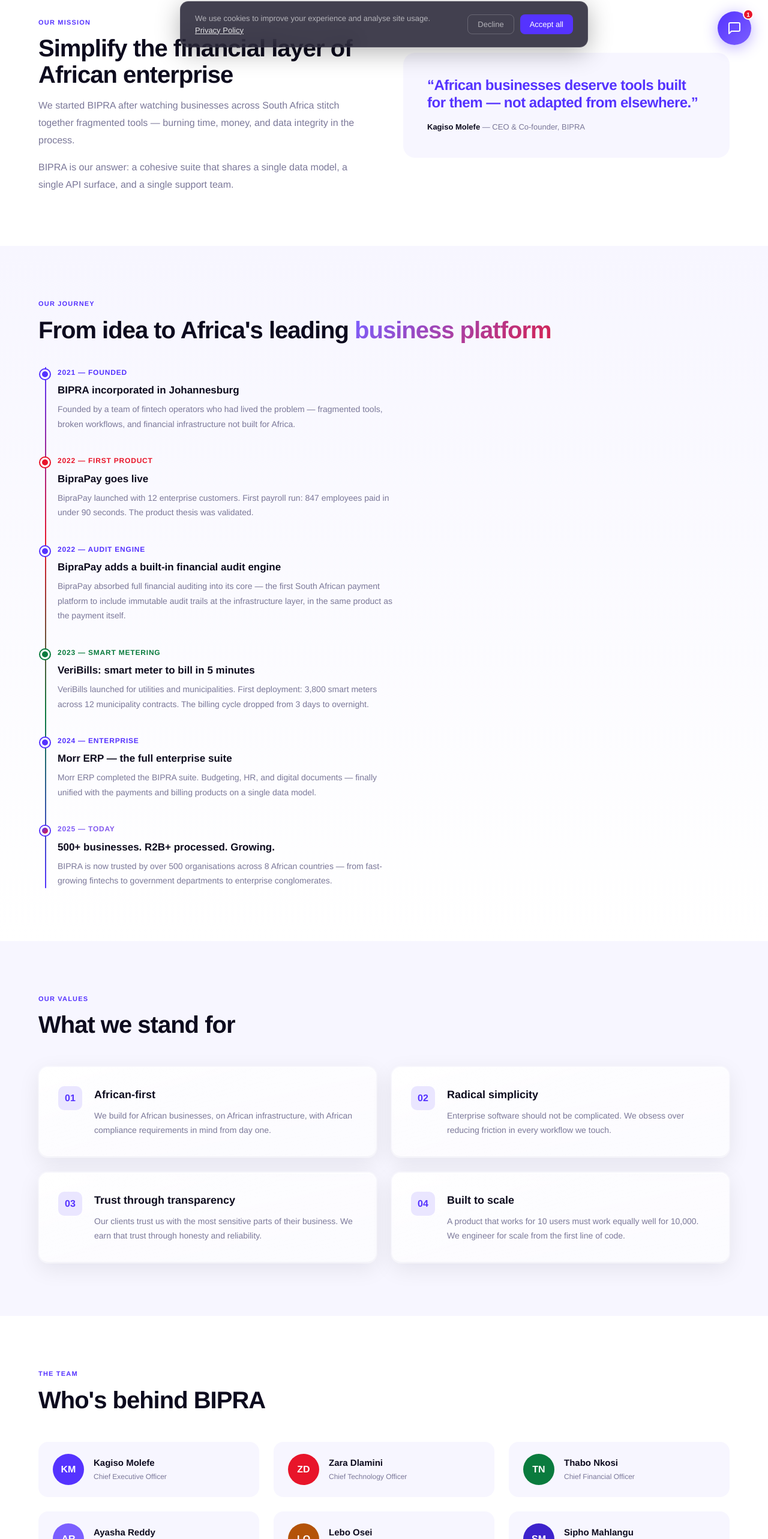
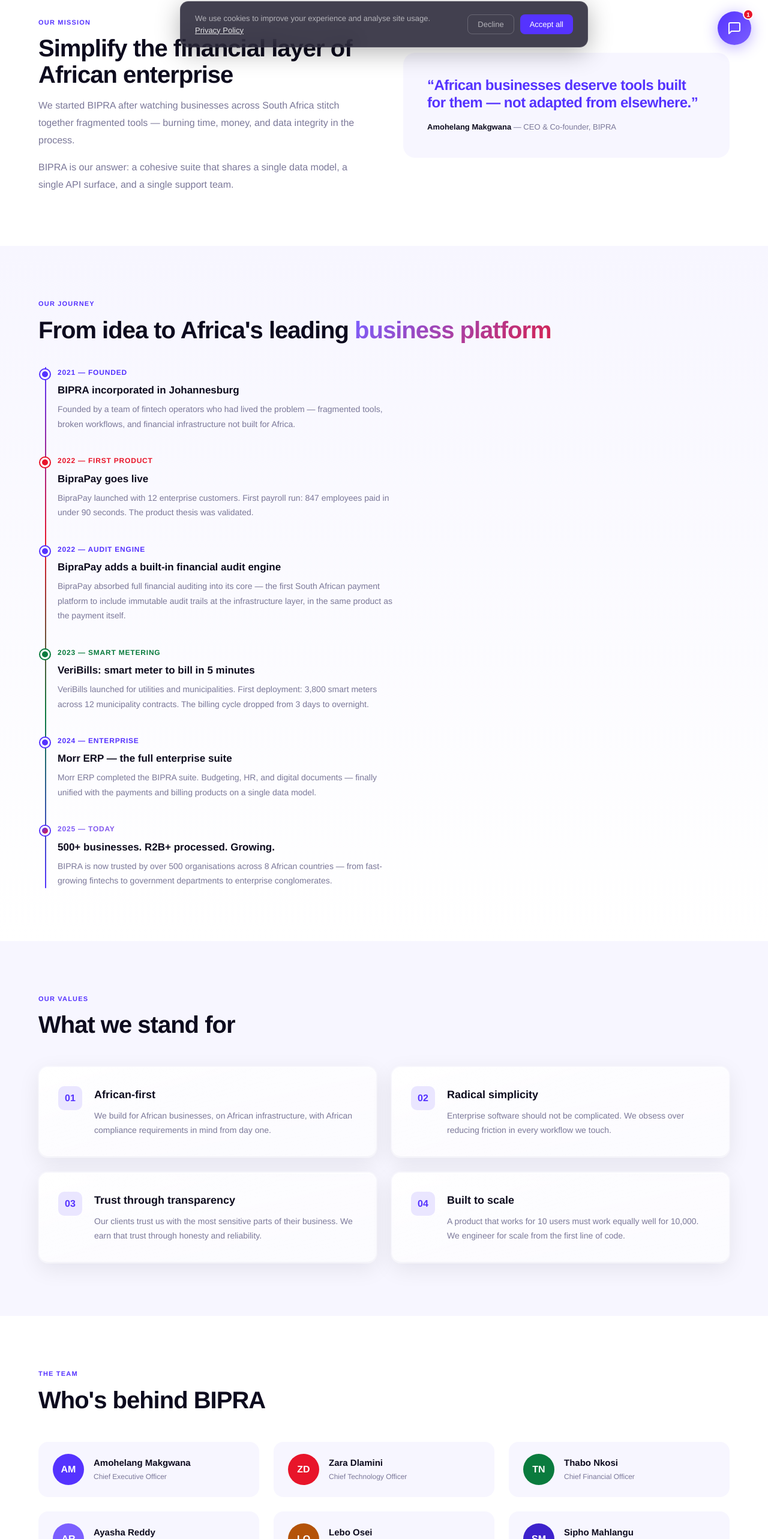
Before and after one commit to amomakgwana-web/website, a Next.js app: page /about in a window 1280 px wide. Shown: the part 697-3263 px from the top of the page at 60% size. Built offline with nearby package versions, Linux system fonts and the light colour scheme.

Commit message:
Update CEO name to Amohelang Makgwana
Replaces the placeholder "Kagiso Molefe" name and "KM" avatar initials
with the real CEO name in both the founder pull-quote and the
leadership team card on the About page.

```diff
--- a/app/about/page.tsx
+++ b/app/about/page.tsx
@@ -25,7 +25,7 @@ export default function Page() {
     </div></section>
     <section className="section"><div className="inner two-col" style={{display:"grid",gridTemplateColumns:"1fr 1fr",gap:"64px",alignItems:"center"}}>
     <div><p className="slabel">Our mission</p><h2 className="stitle">Simplify the financial layer of African enterprise</h2><p style={{fontSize:"16px",color:"var(--muted)",lineHeight:"1.8",marginBottom:"16px"}}>We started BIPRA after watching businesses across South Africa stitch together fragmented tools — burning time, money, and data integrity in the process.</p><p style={{fontSize:"16px",color:"var(--muted)",lineHeight:"1.8"}}>BIPRA is our answer: a cohesive suite that shares a single data model, a single API surface, and a single support team.</p></div>
-    <div style={{background:"var(--off)",borderRadius:"20px",padding:"40px"}}><div style={{fontFamily:"var(--fd)",fontSize:"24px",fontWeight:"800",color:"var(--p)",lineHeight:"1.2",letterSpacing:"-.5px",marginBottom:"16px"}}>“African businesses deserve tools built for them — not adapted from elsewhere.”</div><div style={{fontSize:"13px",color:"var(--muted)"}}><strong style={{color:"var(--ink)"}}>Kagiso Molefe</strong> — CEO &amp; Co-founder, BIPRA</div></div>
+    <div style={{background:"var(--off)",borderRadius:"20px",padding:"40px"}}><div style={{fontFamily:"var(--fd)",fontSize:"24px",fontWeight:"800",color:"var(--p)",lineHeight:"1.2",letterSpacing:"-.5px",marginBottom:"16px"}}>“African businesses deserve tools built for them — not adapted from elsewhere.”</div><div style={{fontSize:"13px",color:"var(--muted)"}}><strong style={{color:"var(--ink)"}}>Amohelang Makgwana</strong> — CEO &amp; Co-founder, BIPRA</div></div>
     </div></section>
 
     <section className="section" style={{background:"linear-gradient(180deg,var(--off) 0%,#fff 100%)"}}><div className="inner">
@@ -54,7 +54,7 @@ export default function Page() {
     <section className="section"><div className="inner">
     <p className="slabel">The team</p><h2 className="stitle" style={{marginBottom:"48px"}}>Who's behind BIPRA</h2>
     <div className="g3">
-      <div style={{display:"flex",alignItems:"center",gap:"16px",padding:"20px 24px",background:"var(--off)",borderRadius:"16px"}}><div style={{width:"52px",height:"52px",borderRadius:"50%",background:"#5533FF",display:"flex",alignItems:"center",justifyContent:"center",flexShrink:"0"}}><span style={{fontFamily:"var(--fd)",fontWeight:"800",fontSize:"16px",color:"#fff"}}>KM</span></div><div><div style={{fontFamily:"var(--fd)",fontSize:"15px",fontWeight:"700",marginBottom:"2px"}}>Kagiso Molefe</div><div style={{fontSize:"12px",color:"var(--muted)"}}>Chief Executive Officer</div></div></div>
+      <div style={{display:"flex",alignItems:"center",gap:"16px",padding:"20px 24px",background:"var(--off)",borderRadius:"16px"}}><div style={{width:"52px",height:"52px",borderRadius:"50%",background:"#5533FF",display:"flex",alignItems:"center",justifyContent:"center",flexShrink:"0"}}><span style={{fontFamily:"var(--fd)",fontWeight:"800",fontSize:"16px",color:"#fff"}}>AM</span></div><div><div style={{fontFamily:"var(--fd)",fontSize:"15px",fontWeight:"700",marginBottom:"2px"}}>Amohelang Makgwana</div><div style={{fontSize:"12px",color:"var(--muted)"}}>Chief Executive Officer</div></div></div>
       <div style={{display:"flex",alignItems:"center",gap:"16px",padding:"20px 24px",background:"var(--off)",borderRadius:"16px"}}><div style={{width:"52px",height:"52px",borderRadius:"50%",background:"#E8152A",display:"flex",alignItems:"center",justifyContent:"center",flexShrink:"0"}}><span style={{fontFamily:"var(--fd)",fontWeight:"800",fontSize:"16px",color:"#fff"}}>ZD</span></div><div><div style={{fontFamily:"var(--fd)",fontSize:"15px",fontWeight:"700",marginBottom:"2px"}}>Zara Dlamini</div><div style={{fontSize:"12px",color:"var(--muted)"}}>Chief Technology Officer</div></div></div>
       <div style={{display:"flex",alignItems:"center",gap:"16px",padding:"20px 24px",background:"var(--off)",borderRadius:"16px"}}><div style={{width:"52px",height:"52px",borderRadius:"50%",background:"#0A7B3E",display:"flex",alignItems:"center",justifyContent:"center",flexShrink:"0"}}><span style={{fontFamily:"var(--fd)",fontWeight:"800",fontSize:"16px",color:"#fff"}}>TN</span></div><div><div style={{fontFamily:"var(--fd)",fontSize:"15px",fontWeight:"700",marginBottom:"2px"}}>Thabo Nkosi</div><div style={{fontSize:"12px",color:"var(--muted)"}}>Chief Financial Officer</div></div></div>
       <div style={{display:"flex",alignItems:"center",gap:"16px",padding:"20px 24px",background:"var(--off)",borderRadius:"16px"}}><div style={{width:"52px",height:"52px",borderRadius:"50%",background:"#7B5FFF",display:"flex",alignItems:"center",justifyContent:"center",flexShrink:"0"}}><span style={{fontFamily:"var(--fd)",fontWeight:"800",fontSize:"16px",color:"#fff"}}>AR</span></div><div><div style={{fontFamily:"var(--fd)",fontSize:"15px",fontWeight:"700",marginBottom:"2px"}}>Ayasha Reddy</div><div style={{fontSize:"12px",color:"var(--muted)"}}>VP Product</div></div></div>
```
